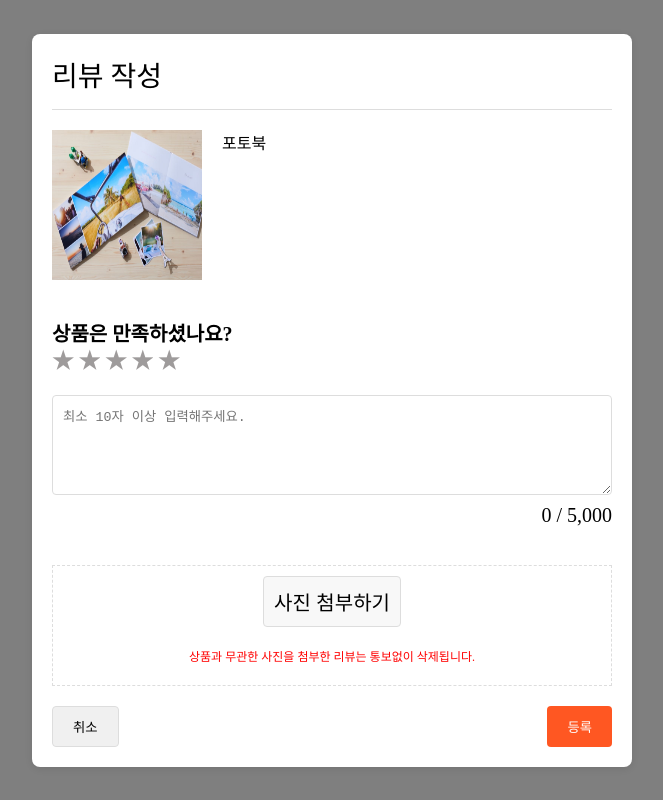
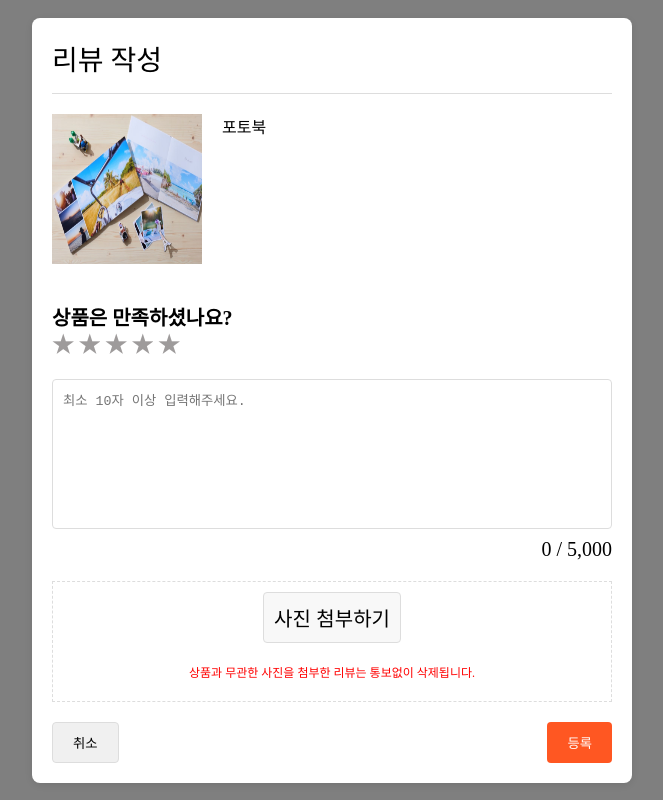
Before and after one commit to Chaerini/Moble_Goods, a React (Create React App) app in the folder client/: page /ReviewWrite in a window 1280 px wide. Shown: the whole page, without its empty margins (308-971 px from the left). Built offline with nearby package versions, Linux system fonts and the light colour scheme.

Commit message:
리뷰 디자인수정

```diff
--- a/client/src/pages/review/ReviewWrite.css
+++ b/client/src/pages/review/ReviewWrite.css
@@ -91,6 +91,7 @@
 
 .review-modal-text {
   margin-bottom: 20px;
+  overflow-y: auto;
 }
 
 .review-modal-text textarea {
@@ -99,6 +100,8 @@
   padding: 10px;
   border: 1px solid #ddd;
   border-radius: 4px;
+  resize: none;
+  height: 150px;
 }
 
 .char-count {
--- a/client/src/pages/review/ReviewWrite.jsx
+++ b/client/src/pages/review/ReviewWrite.jsx
@@ -66,7 +66,6 @@ function ReviewWrite({ onClose }) {
                     />
                     <p className="char-count">{review.length} / 5,000</p>
                 </div>
-                <br />
                 <div className="review-modal-attachment">
                     <button className="review-modal-attachment-button">사진 첨부하기</button>
                     <p className="review-modal-attachment-note">상품과 무관한 사진을 첨부한 리뷰는 통보없이 삭제됩니다.</p>
```
